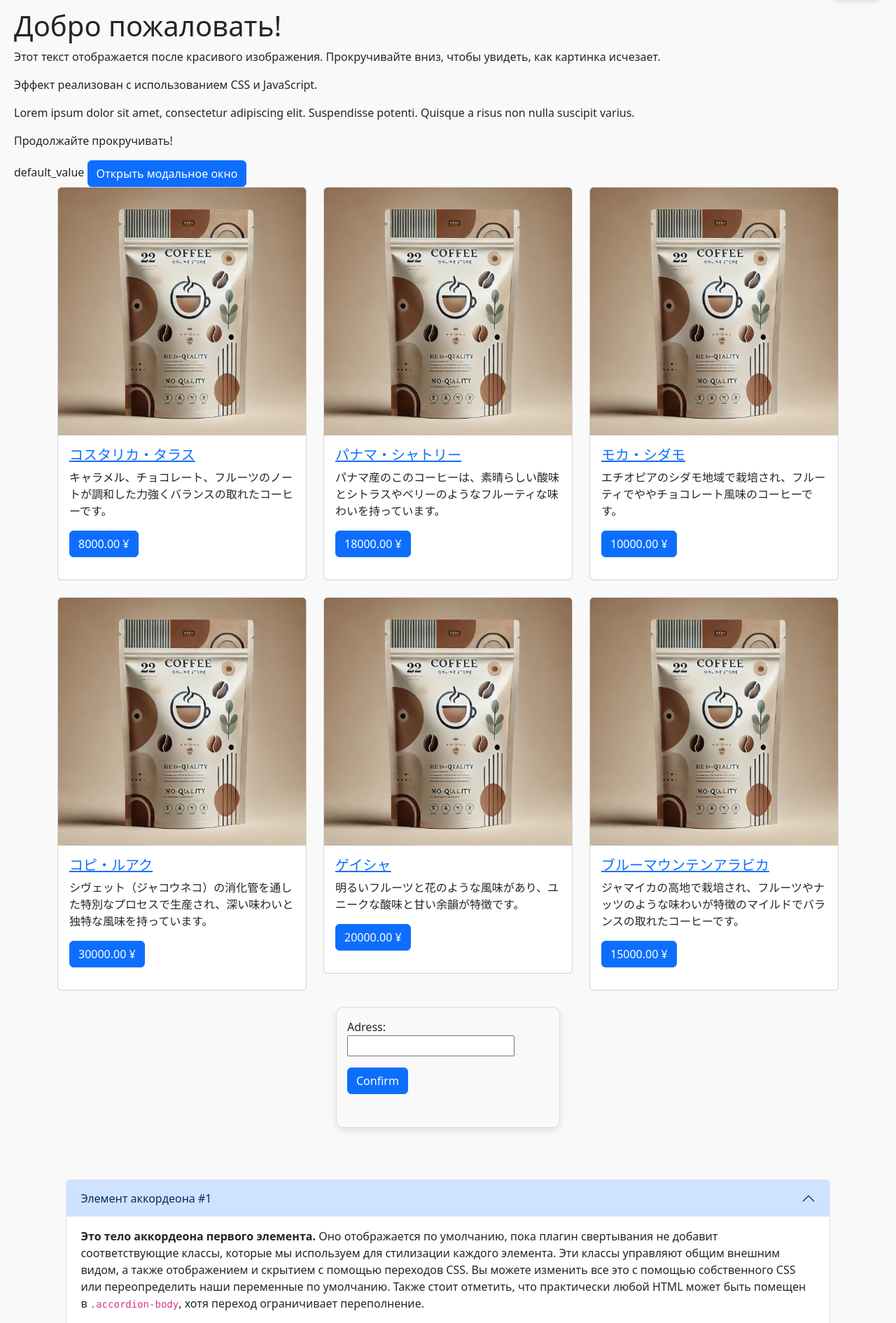
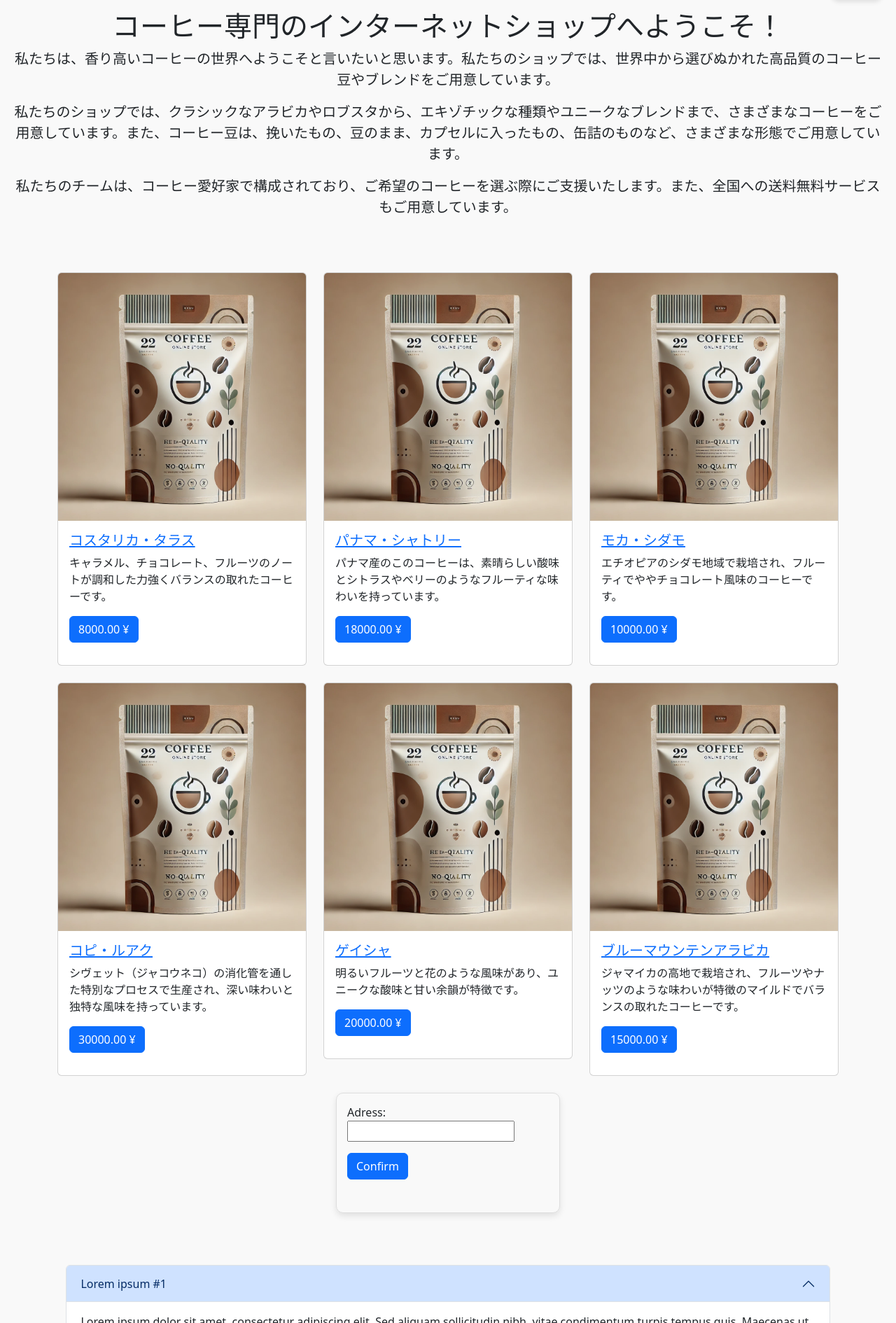
Before and after one commit to MetalGrey/Coffee-shop, a Django app: page /main/ in a window 1280 px wide. Shown: the part 437-2327 px from the top of the page at 70% size. Run offline with Django 5.2, Linux system fonts and the light colour scheme; data comes from the database, SQL or seed files in the repository; both versions use the stored data as it was after the commit.

Commit message:
changed design

```diff
--- a/polls/templates/index.html
+++ b/polls/templates/index.html
@@ -4,6 +4,16 @@
         body {
             margin: 0;
             font-family: Arial, sans-serif;
+        }
+        h1 {
+            text-align: center;
+            }
+        .main-text {
+            text-align: center;
+            font-size: 20px;
+        }
+        .assortment-content {
+            padding-top: 5%;
         }
 
         .nav {
@@ -129,30 +139,23 @@
 </ul>
 <div class="hero-image parallax"></div>
 <div class="content">
-    <h1>Добро пожаловать!</h1>
-    <p>Этот текст отображается после красивого изображения. Прокручивайте вниз, чтобы увидеть, как картинка исчезает.</p>
-    <p>Эффект реализован с использованием CSS и JavaScript.</p>
-    <p>Lorem ipsum dolor sit amet, consectetur adipiscing elit. Suspendisse potenti. Quisque a risus non nulla suscipit varius.</p>
-    <p>Продолжайте прокручивать!</p> {{username}}
-    <!-- Кнопка для открытия модального окна -->
-<button type="button" class="btn btn-primary" data-bs-toggle="modal" data-bs-target="#exampleModal">
-    Открыть модальное окно
-  </button>
-<script>
-  document.cookie = "username=JohnDoe; path=/; samesite=strict";
-  console.log("username=JohnDoe; path=/; samesite=strict")
-</script>
+    <h1>コーヒー専門のインターネットショップへようこそ！</h1>
+    <div class="main-text">
+    <p>私たちは、香り高いコーヒーの世界へようこそと言いたいと思います。私たちのショップでは、世界中から選びぬかれた高品質のコーヒー豆やブレンドをご用意しています。</p>
+    <p>私たちのショップでは、クラシックなアラビカやロブスタから、エキゾチックな種類やユニークなブレンドまで、さまざまなコーヒーをご用意しています。また、コーヒー豆は、挽いたもの、豆のまま、カプセルに入ったもの、缶詰のものなど、さまざまな形態でご用意しています。</p>
+    <p>私たちのチームは、コーヒー愛好家で構成されており、ご希望のコーヒーを選ぶ際にご支援いたします。また、全国への送料無料サービスもご用意しています。</p>
+    </div>
 
   <div class="modal fade" id="exampleModal" tabindex="-1" aria-labelledby="exampleModalLabel" aria-hidden="true">
     <div class="modal-dialog modal-lg">
         <div class="modal-content">
             <div class="modal-header">
-                <h5 class="modal-title" id="exampleModalLabel">Корзина и оформление заказа</h5>
+                <h5 class="modal-title" id="exampleModalLabel">カートと注文の確認</h5>
                 <button type="button" class="btn-close" data-bs-dismiss="modal" aria-label="Закрыть"></button>
             </div>
             <div class="modal-body">
                 <!-- Вывод корзины -->
-                <h5>Корзина</h5>
+                <h5>カート</h5>
                 <div class="cart-items">
 
                     {% if cart_items %}
@@ -161,26 +164,25 @@
                                 <li class="list-group-item d-flex justify-content-between align-items-center">
                                     <div>
                                         <h6>{{ item.name }}</h6>
-                                        <p>Количество: {{ item.quantity }}</p>
-                                        <p>Цена за единицу: {{ item.price }} ¥</p>
+                                        <p>数量: {{ item.quantity }}</p>
+                                        <p>単位価格: {{ item.price }} ¥</p>
                                     </div>
                                     <div>
-                                        <p>Итого: {{ item.total }} ¥</p> <!-- Выводим итоговую стоимость -->
+                                        <p>合計: {{ item.total }} ¥</p>
                                     </div>
                                 </li>
                             {% endfor %}
                         </ul>
-                        <p><strong>Общая сумма: {{ total_price }} ¥</strong></p>
+                        <p><strong>合計金額: {{ total_price }} ¥</strong></p>
                         <button type="button" class="btn btn-primary clean_cart" data-bs-toggle="modal" data-bs-target="#exampleModal">
-                            Очистить корзину
+                            カートを空にする
                         </button>
                     {% else %}
-                        <p>Корзина пуста.</p>
+                        <p>カートは空です。</p>
                     {% endif %}
                 </div>
 
-                <!-- Форма для оформления заказа -->
-                <h5>Оформление заказа</h5>
+                <h5>注文の確認</h5>
                 <form class="row g-3" method="post">
                     {% csrf_token %}
                     {% for field in form_order %}
@@ -189,13 +191,15 @@
                             {{ field }}
                         </div>
                     {% endfor %}
+                    {% if cart_items %}
                     <div class="col-12">
-                        <button type="submit" class="btn btn-primary w-100">Оформить заказ</button>
+                        <button type="submit" class="btn btn-primary w-100">注文を確定する</button>
                     </div>
+                    {% endif %}
                 </form>
             </div>
             <div class="modal-footer">
-                <button type="button" class="btn btn-secondary" data-bs-dismiss="modal">Закрыть</button>
+                <button type="button" class="btn btn-secondary" data-bs-dismiss="modal">閉じる</button>
             </div>
         </div>
     </div>
@@ -233,9 +237,11 @@
 
 
 <div class="shopping-cart">
-  <img src="https://img.icons8.com/?size=100&id=43327&format=png&color=000000">
+  <img src="https://img.icons8.com/?size=100&id=43327&format=png&color=000000"  class="btn-primary"  data-bs-toggle="modal" data-bs-target="#exampleModal">
 </div>
 
+
+<div class="assortment-content">
 {% if latest_assortment_list %}
     <div class="container">
         <div class="row">
@@ -260,14 +266,16 @@
 {% else %}
     <p>Error loading data</p>
 {% endif %}
+</div>
+
 
 <script>
   document.addEventListener('DOMContentLoaded', () => {
-      // Получаем все кнопки добавления в корзину
+
       const buttons = document.querySelectorAll('.add-to-cart');
 
 
-      // Функция для получения корзины из cookies
+
       function getCart() {
         const cookie = document.cookie.split('; ').find(row => row.startsWith('cart='));
         if (cookie) {
@@ -277,7 +285,7 @@
                 return cart;
             } catch (error) {
                 console.error("Ошибка парсинга cookies:", error);
-                return { items: [] }; // Возвращаем пустую корзину в случае ошибки
+                return { items: [] };
             }
         }
         return { items: [] };
@@ -286,37 +294,36 @@
       const cart = getCart();
       console.log(cart.items);
 
-      // Функция для сохранения корзины в cookies
+      // cookies
       function saveCart(cart) {
           const expirationDate = new Date();
-          expirationDate.setDate(expirationDate.getDate() + 7); // Устанавливаем срок действия cookies на 7 дней
+          expirationDate.setDate(expirationDate.getDate() + 7); // cookies 7
           document.cookie = `cart=${encodeURIComponent(JSON.stringify(cart))};path=/;expires=${expirationDate.toUTCString()}`;
       }
 
-      // Добавляем обработчик клика для каждой кнопки
+
       buttons.forEach(button => {
           button.addEventListener('click', () => {
               const id = parseInt(button.dataset.id, 10);
               const name = button.dataset.name;
               const price = parseFloat(button.dataset.price);
 
-              // Получаем текущую корзину
+
               const cart = getCart();
 
-              // Проверяем, есть ли товар уже в корзине
               const existingItem = cart.items.find(item => item.id === id);
 
               if (existingItem) {
-                  existingItem.quantity += 1; // Увеличиваем количество
+                  existingItem.quantity += 1;
               } else {
-                  // Добавляем новый товар в корзину
+
                   cart.items.push({ id, name, price, quantity: 1 });
               }
 
-              // Сохраняем корзину обратно в cookies
+
               saveCart(cart);
-              // Уведомляем пользователя
-              alert(`Товар "${name}" добавлен в корзину!`);
+
+              //alert(`Товар "${name}" добавлен в корзину!`);
               location.reload();
           });
       });
@@ -333,12 +340,12 @@
         const close_modal = document.getElementById('close-modal');
         const show_modal = document.getElementById('show-modal');
 
-        // Показ модального окна
+
         show_modal.addEventListener('click', () => {
             modal_overlay.style.display = 'flex';
         });
 
-        // Закрытие модального окна
+
         close_modal.addEventListener('click', () => {
             modal_overlay.style.display = 'none';
         });
@@ -383,36 +390,36 @@
         <div class="accordion-item">
           <h2 class="accordion-header">
             <button class="accordion-button" type="button" data-bs-toggle="collapse" data-bs-target="#collapseOne" aria-expanded="true" aria-controls="collapseOne">
-              Элемент аккордеона #1
+                Lorem ipsum #1
             </button>
           </h2>
           <div id="collapseOne" class="accordion-collapse collapse show" data-bs-parent="#accordionExample">
             <div class="accordion-body">
-              <strong>Это тело аккордеона первого элемента.</strong> Оно отображается по умолчанию, пока плагин свертывания не добавит соответствующие классы, которые мы используем для стилизации каждого элемента. Эти классы управляют общим внешним видом, а также отображением и скрытием с помощью переходов CSS. Вы можете изменить все это с помощью собственного CSS или переопределить наши переменные по умолчанию. Также стоит отметить, что практически любой HTML может быть помещен в <code>.accordion-body</code>, хотя переход ограничивает переполнение.
+                Lorem ipsum dolor sit amet, consectetur adipiscing elit. Sed aliquam sollicitudin nibh, vitae condimentum turpis tempus quis. Maecenas ut enim et risus scelerisque sodales. Etiam facilisis ante ut enim pulvinar, vitae condimentum augue iaculis. Morbi malesuada luctus urna, eu cursus leo condimentum id. Donec venenatis augue ex. Pellentesque sodales feugiat tellus.
             </div>
           </div>
         </div>
         <div class="accordion-item">
           <h2 class="accordion-header">
             <button class="accordion-button collapsed" type="button" data-bs-toggle="collapse" data-bs-target="#collapseTwo" aria-expanded="false" aria-controls="collapseTwo">
-              Элемент аккордеона #2
+                Lorem ipsum #2
             </button>
           </h2>
           <div id="collapseTwo" class="accordion-collapse collapse" data-bs-parent="#accordionExample">
             <div class="accordion-body">
-              <strong>Это тело аккордеона второго элемента.</strong> По умолчанию он скрыт, пока плагин свертывания не добавит соответствующие классы, которые мы используем для стилизации каждого элемента. Эти классы управляют общим внешним видом, а также отображением и скрытием с помощью переходов CSS. Вы можете изменить все это с помощью собственного CSS или переопределить наши переменные по умолчанию. Также стоит отметить, что практически любой HTML может быть помещен в <code>.accordion-body</code>, хотя переход ограничивает переполнение.
+                Lorem ipsum dolor sit amet, consectetur adipiscing elit. Sed aliquam sollicitudin nibh, vitae condimentum turpis tempus quis. Maecenas ut enim et risus scelerisque sodales. Etiam facilisis ante ut enim pulvinar, vitae condimentum augue iaculis. Morbi malesuada luctus urna, eu cursus leo condimentum id. Donec venenatis augue ex. Pellentesque sodales feugiat tellus.
             </div>
           </div>
         </div>
         <div class="accordion-item">
           <h2 class="accordion-header">
             <button class="accordion-button collapsed" type="button" data-bs-toggle="collapse" data-bs-target="#collapseThree" aria-expanded="false" aria-controls="collapseThree">
-              Элемент аккордеона #3
+                Lorem ipsum #3
             </button>
           </h2>
           <div id="collapseThree" class="accordion-collapse collapse" data-bs-parent="#accordionExample">
             <div class="accordion-body">
-              <strong>Это тело аккордеона третьего элемента.</strong> По умолчанию оно скрыто, пока плагин свертывания не добавит соответствующие классы, которые мы используем для стилизации каждого элемента. Эти классы управляют общим внешним видом, а также отображением и скрытием с помощью переходов CSS. Вы можете изменить все это с помощью собственного CSS или переопределить наши переменные по умолчанию. Также стоит отметить, что практически любой HTML может быть помещен в <code>.accordion-body</code>, хотя переход ограничивает переполнение.
+              Lorem ipsum dolor sit amet, consectetur adipiscing elit. Sed aliquam sollicitudin nibh, vitae condimentum turpis tempus quis. Maecenas ut enim et risus scelerisque sodales. Etiam facilisis ante ut enim pulvinar, vitae condimentum augue iaculis. Morbi malesuada luctus urna, eu cursus leo condimentum id. Donec venenatis augue ex. Pellentesque sodales feugiat tellus.
             </div>
           </div>
         </div>
--- a/polls/views.py
+++ b/polls/views.py
@@ -69,14 +69,6 @@ def index(request):
 
 
 
-
-    username = request.COOKIES.get('username', 'default_value')
-    logger.debug("username: %s", username)
-
-
-
-
-
     logger.debug("Cart items: %s", cart_items)
     logger.debug("Total price: %s", total_price)
     context = {"latest_assortment_list": latest_assortment_list,
@@ -85,7 +77,6 @@ def index(request):
                "alert_message": alert_message,
                 "cart_items": cart_items,
                "total_price": total_price,
-               "username": username,
                }
     return render(request, "index.html", context)
 
```
Also changed, not shown: polls/templates/detail.html (+0 -54 lines), db.sqlite3, media/products_images/ad3d0416-b88a-423a-9d65-d73b11fadb58.webp (added), media/products_images/ad3d0416-b88a-423a-9d65-d73b11fadb58_2VetVOr.webp (added), media/products_images/ad3d0416-b88a-423a-9d65-d73b11fadb58_CWVX7xJ.webp (added), media/products_images/ad3d0416-b88a-423a-9d65-d73b11fadb58_Fc2EFoy.webp (added), media/products_images/ad3d0416-b88a-423a-9d65-d73b11fadb58_RjqTTcF.webp (added), media/products_images/ad3d0416-b88a-423a-9d65-d73b11fadb58_gmWqCsM.webp (added), media/products_images/ad3d0416-b88a-423a-9d65-d73b11fadb58_yuYToC7.webp (added).
